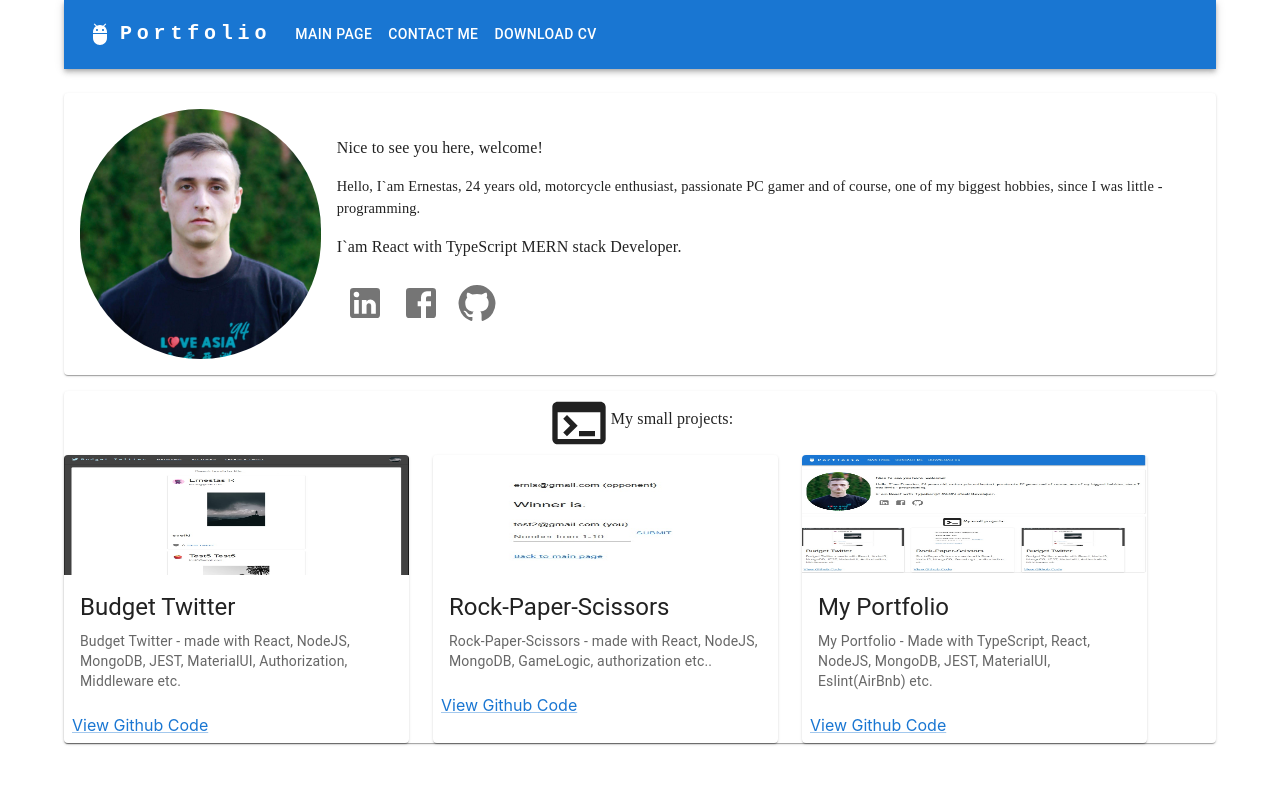
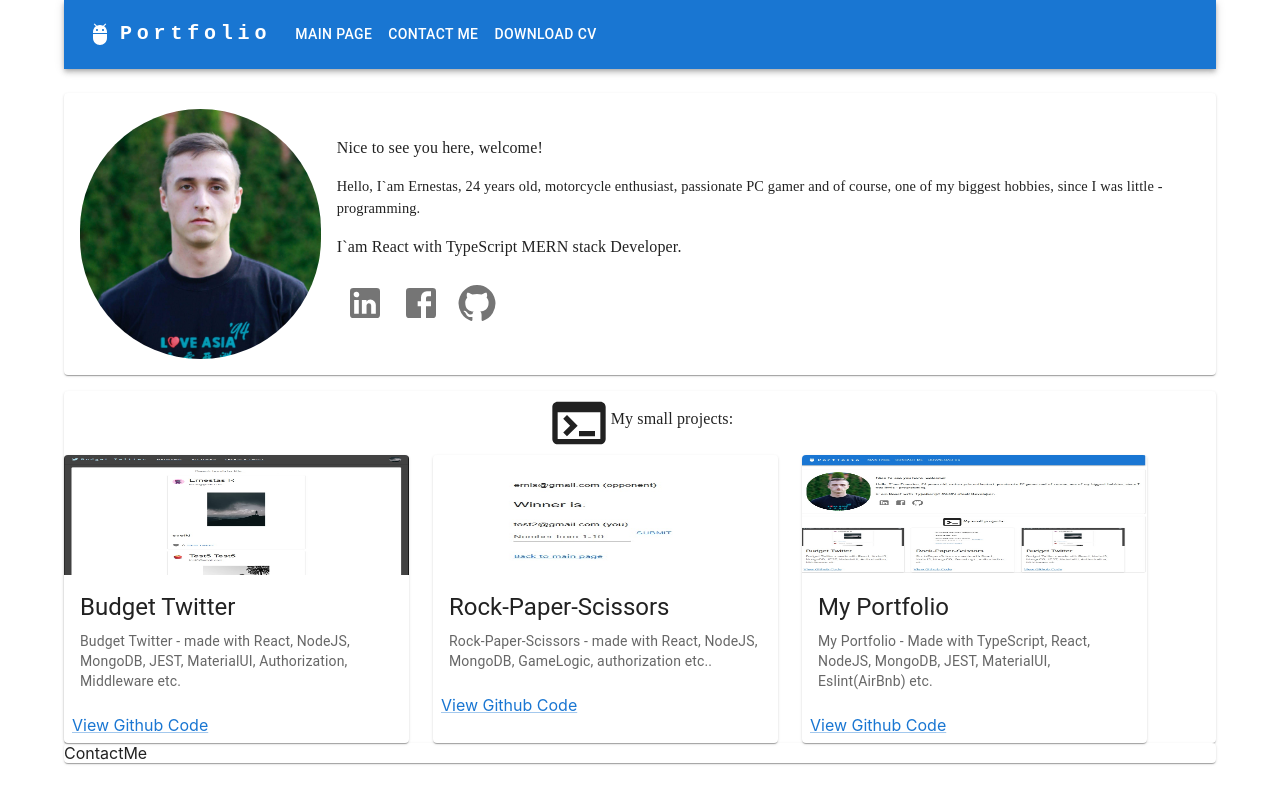
Before and after one commit to ErnestasRa/Portfolio-Page---React-TypeScript-NodeJS-MUI, a React (Create React App) app: page / in a window 1280 px wide. Built offline with nearby package versions, Linux system fonts and the light colour scheme.

Commit message:
feat: started doing ContactMe section

```diff
--- /dev/null
+++ b/src/components/contact-me/contact-me.tsx
@@ -0,0 +1,10 @@
+import * as React from 'react';
+import {
+    Box,
+} from '@mui/material';
+
+const ContactMe: React.FC = () => (
+  <Box>ContactMe</Box>
+  );
+
+export default ContactMe;
--- a/src/pages/main-page.tsx
+++ b/src/pages/main-page.tsx
@@ -8,6 +8,7 @@ import PictureBox from 'components/profile-picture/picture-box';
 import AboutMe from 'components/about-me/about-me';
 import AppsIveBuilt from 'components/about-me/apps-ive-built';
 import AppMediaCard from 'components/my-apps/apps-box';
+import ContactMe from 'components/contact-me/contact-me';
 import ResponsiveAppBar from '../components/form-controls/app-bar';
 import BudgetTwitter from '../images/budgettwitter.jpg';
 import GameRock from '../images/gamerock.jpg';
@@ -50,6 +51,9 @@ const MainPage: React.FC = () => (
         />
       </Box>
     </Paper>
+    <Paper>
+      <ContactMe />
+    </Paper>
   </Container>
 );
 export default MainPage;
```
